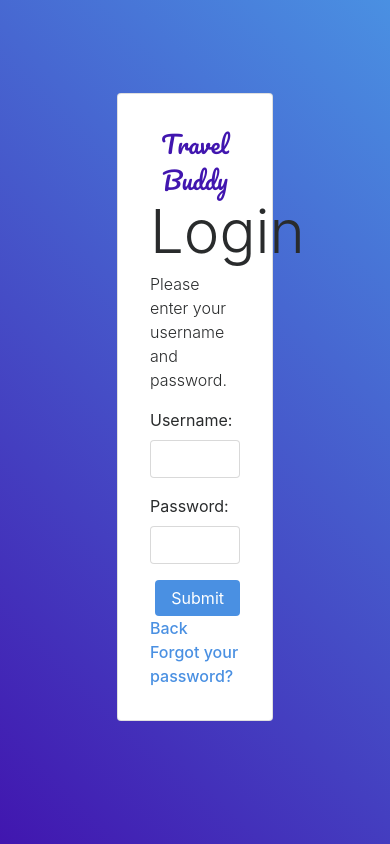
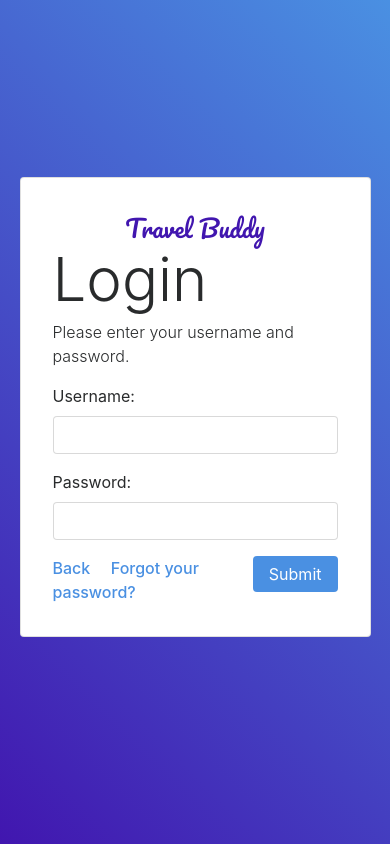
Before and after one commit to ITRW324project/webdev_TravelBuddy, a PHP site: the page made by Login Page/login.html in a window 390 px wide. Run offline with PHP 8.4, Linux system fonts and the light colour scheme; some libraries are stand-ins or nearby versions.

Commit message:
fix login reposnive page

```diff
--- a/css/styles.css
+++ b/css/styles.css
@@ -283,6 +283,12 @@ a {
 		width: 40vw;
 }
 
+@media screen and (max-width: 600px) {
+	.fullscreen-section  .card {
+			width: 90vw;
+	}
+}
+
 .logo {
 	font-family: 'Pacifico', cursive;
 }
```
